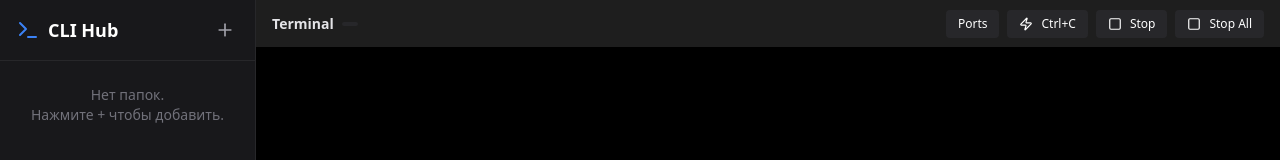
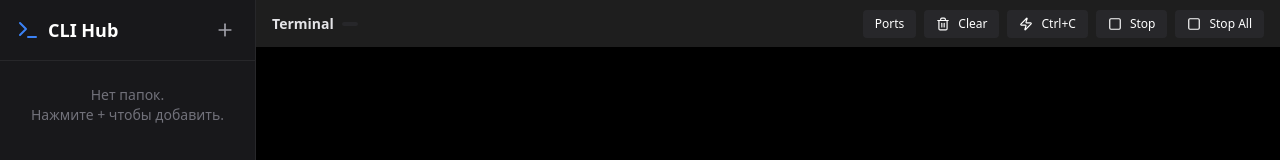
Before and after one commit to nbiotminsk/CLI_HUB, a React (Vite) app: page / in a window 1280 px wide. Both pictures are taken after a click on the button "Создать терминал". Shown: the top 160 px of the page. Built offline with nearby package versions, Linux system fonts and the light colour scheme.

Commit message:
clear tool

```diff
--- a/src/App.tsx
+++ b/src/App.tsx
@@ -12,7 +12,7 @@ const PortsMonitorLazy = React.lazy(() =>
   })),
 );
 import { useWorkspaceStore } from "./store/useWorkspaceStore";
-import { Play, Square, Zap, Plus, X } from "lucide-react";
+import { Play, Square, Zap, Plus, X, Trash2 } from "lucide-react";
 import { electronAPI } from "./lib/electron";
 
 function App() {
@@ -24,6 +24,7 @@ function App() {
     stopSession,
     stopAllSessions,
     interruptSession,
+    clearSession,
     createTerminalSession,
     closeSession,
   } = useWorkspaceStore();
@@ -167,6 +168,15 @@ function App() {
               {activeSession && (
                 <>
                   <button
+                    onClick={() => clearSession(activeSession.sessionId)}
+                    className="flex items-center gap-2 px-3 py-1.5 text-xs rounded bg-zinc-800 hover:bg-zinc-700 transition-colors"
+                    aria-label="Clear terminal"
+                    title="Clear"
+                  >
+                    <Trash2 size={14} aria-hidden="true" />
+                    Clear
+                  </button>
+                  <button
                     onClick={() => interruptSession(activeSession.sessionId)}
                     disabled={!activeSession.running}
                     className="flex items-center gap-2 px-3 py-1.5 text-xs rounded bg-zinc-800 hover:bg-zinc-700 disabled:opacity-40 disabled:hover:bg-zinc-800 transition-colors"
@@ -298,6 +308,7 @@ function App() {
                       <TerminalViewLazy
                         projectId={session.sessionId}
                         isActive={isActive}
+                        clearCounter={session.clearCounter}
                       />
                     </Suspense>
                   </div>
--- a/src/components/Sidebar.tsx
+++ b/src/components/Sidebar.tsx
@@ -30,6 +30,7 @@ export const Sidebar: React.FC = () => {
     deleteCommand,
     closeSession,
     restartSessionWithCommand,
+    clearSession,
     stopSession,
     templates,
     loadTemplates,
@@ -102,6 +103,7 @@ export const Sidebar: React.FC = () => {
       (s) => s.workspaceId === workspaceId && s.title === action.label,
     );
     if (existingSession) {
+      clearSession(existingSession.sessionId);
       const ws = workspaces.find((w) => w.id === workspaceId);
       const cwd =
         action.runInWorkspace === false ? "" : ws?.path ?? "";
@@ -130,6 +132,7 @@ export const Sidebar: React.FC = () => {
       (s) => s.workspaceId === "" && s.title === tool.name,
     );
     if (existingSession) {
+      clearSession(existingSession.sessionId);
       restartSessionWithCommand(existingSession.sessionId, tool.command, "", {
         keepOpen: true,
         title: tool.name,
@@ -207,6 +210,7 @@ export const Sidebar: React.FC = () => {
         (s.commandId === tool.id || s.title === tool.name),
     );
     if (existingSession) {
+      clearSession(existingSession.sessionId);
       const ws = workspaces.find((w) => w.id === workspaceId);
       const cwd =
         tool.runInWorkspace === false ? "" : ws?.path ?? "";
--- a/src/components/TerminalView.tsx
+++ b/src/components/TerminalView.tsx
@@ -7,11 +7,13 @@ import { electronAPI, isElectron } from "../lib/electron";
 interface TerminalViewProps {
   projectId: string;
   isActive: boolean;
+  clearCounter?: number;
 }
 
 export const TerminalView: React.FC<TerminalViewProps> = ({
   projectId,
   isActive,
+  clearCounter,
 }) => {
   const terminalRef = useRef<HTMLDivElement>(null);
   const xtermRef = useRef<Terminal | null>(null);
@@ -133,5 +135,16 @@ export const TerminalView: React.FC<TerminalViewProps> = ({
     }
   }, [isActive, projectId]);
 
+  useEffect(() => {
+    if (!isElectron) return;
+    if (!xtermRef.current || !readyRef.current) return;
+    if (clearCounter == null) return;
+    try {
+      xtermRef.current.clear();
+    } catch {
+      // Clear may fail if terminal is not ready
+    }
+  }, [clearCounter]);
+
   return <div className="w-full h-full bg-black p-2" ref={terminalRef} />;
 };
--- a/src/store/useWorkspaceStore.ts
+++ b/src/store/useWorkspaceStore.ts
@@ -15,6 +15,7 @@ type Session = {
   pid?: number;
   cwd?: string;
   keepOpen?: boolean;
+  clearCounter?: number;
 };
 
 interface WorkspaceState {
@@ -67,6 +68,7 @@ interface WorkspaceState {
   prevSession: () => void;
   setWindowFocused: (focused: boolean) => void;
   restartSessionToShell: (sessionId: string) => Promise<void>;
+  clearSession: (sessionId: string) => void;
   restartSessionWithCommand: (
     sessionId: string,
     command: string,
@@ -142,6 +144,15 @@ export const useWorkspaceStore = create<WorkspaceState>((set, get) => ({
               pid: status.pid ?? started.pid,
               commandId: s.keepOpen ? s.commandId : "",
             }
+          : s,
+      ),
+    }));
+  },
+  clearSession: (sessionId) => {
+    set((state) => ({
+      openSessions: state.openSessions.map((s) =>
+        s.sessionId === sessionId
+          ? { ...s, clearCounter: (s.clearCounter ?? 0) + 1 }
           : s,
       ),
     }));
@@ -340,6 +351,7 @@ export const useWorkspaceStore = create<WorkspaceState>((set, get) => ({
       pid: status.pid ?? started.pid,
       cwd,
       keepOpen: cmd.category === "tool",
+      clearCounter: 0,
     };
     set((state) => ({
       openSessions: [...state.openSessions, session],
@@ -371,6 +383,7 @@ export const useWorkspaceStore = create<WorkspaceState>((set, get) => ({
       pid: status.pid ?? started.pid,
       cwd,
       keepOpen: true,
+      clearCounter: 0,
     };
 
     set((state) => ({
@@ -409,6 +422,7 @@ export const useWorkspaceStore = create<WorkspaceState>((set, get) => ({
       pid: status.pid ?? started.pid,
       cwd,
       keepOpen: false,
+      clearCounter: 0,
     };
 
     set((state) => ({
```
